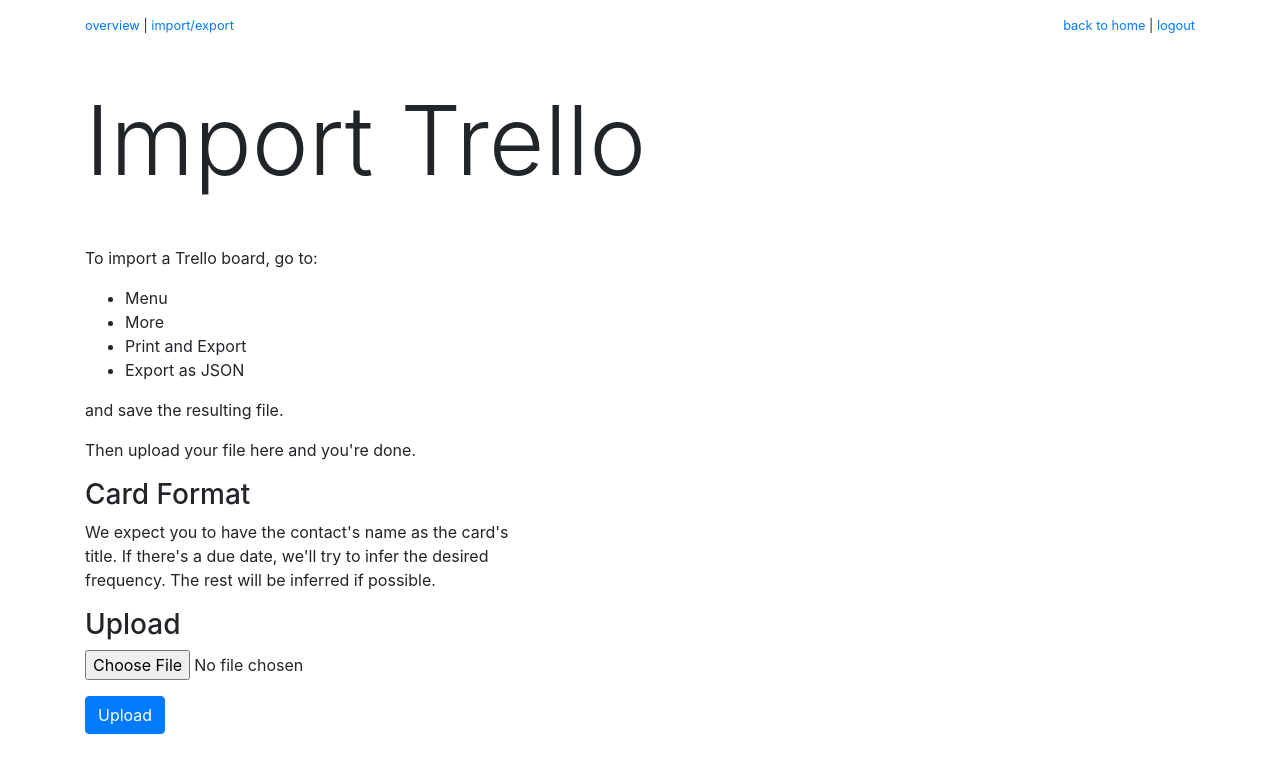
After one commit to lorey/personal-crm, a Django app: page /app/import/trello in a window 1280 px wide. The commit adds this page. Shown: the top 773 px of the page. Run offline with Django 3.2, Linux system fonts and the light colour scheme; the visitor is signed in with stand-in values (Sample User, id 1); some libraries are stand-ins or nearby versions.

Commit message:
Add Trello import

```diff
--- /dev/null
+++ b/networking_web/templates/web/import-trello.html
@@ -0,0 +1,31 @@
+{% extends './layouts/2-columns.html' %}
+
+{% block heading %}Import Trello{% endblock %}
+
+{% block left %}
+    <p>
+        To import a Trello board, go to:
+        </p>
+    <ul><li>Menu</li><li>More</li><li>Print and Export</li><li>Export as JSON</li></ul>
+    <p>and save the resulting file.</p>
+    <p>
+        Then upload your file here and you're done.
+    </p>
+
+    <h3>Card Format</h3>
+    <p>
+        We expect you to have the contact's name as the card's title.
+        If there's a due date, we'll try to infer the desired frequency.
+        The rest will be inferred if possible.
+    </p>
+
+    <h3>Upload</h3>
+    <form method="post" enctype="multipart/form-data">
+        {% csrf_token %}
+        <input type="file" name="json" class="form-control-file mb-3">
+        <button type="submit" class="btn btn-primary">Upload</button>
+    </form>
+{% endblock %}
+
+{% block right %}
+{% endblock %}
--- a/networking_web/templates/web/settings.html
+++ b/networking_web/templates/web/settings.html
@@ -12,6 +12,9 @@
             <ul>
                 <li>
                     <a href="{% url 'networking_web:import-csv' %}">Import from CSV</a>
+                </li>
+                <li>
+                    <a href="{% url 'networking_web:import-trello' %}">Import from Trello</a>
                 </li>
             </ul>
 
--- a/networking_web/urls.py
+++ b/networking_web/urls.py
@@ -18,4 +18,5 @@
         name="change-frequency",
     ),
     path("import/csv", views.import_csv_start, name="import-csv"),
+    path("import/trello", views.import_trello_start, name="import-trello"),
 ]
--- a/networking_web/views.py
+++ b/networking_web/views.py
@@ -1,3 +1,4 @@
+import json
 from datetime import datetime
 
 from django.contrib.auth.decorators import login_required
@@ -8,7 +9,7 @@
 from pytz import UTC
 
 from networking_base.models import Contact, Touchpoint
-from networking_base.views import create_contacts_from_file_handle
+from networking_base.views import create_contacts_from_file_handle, create_contacts_from_trello
 
 CONTACT_FIELDS_DEFAULT = [
     "name",
@@ -125,6 +126,15 @@
     return render(request, "web/import-csv.html")
 
 
+@login_required
+def import_trello_start(request):
+    if request.method == "POST":
+        json_data = json.load(request.FILES["json"].open())
+        create_contacts_from_trello(json_data, request.user)
+        return redirect("networking_web:index")
+    return render(request, "web/import-trello.html")
+
+
 def redirect_back(request):
     referer = request.META.get("HTTP_REFERER")
     return HttpResponseRedirect(referer)
```
Also changed, not shown: networking_base/views.py (+65 -1 lines).
